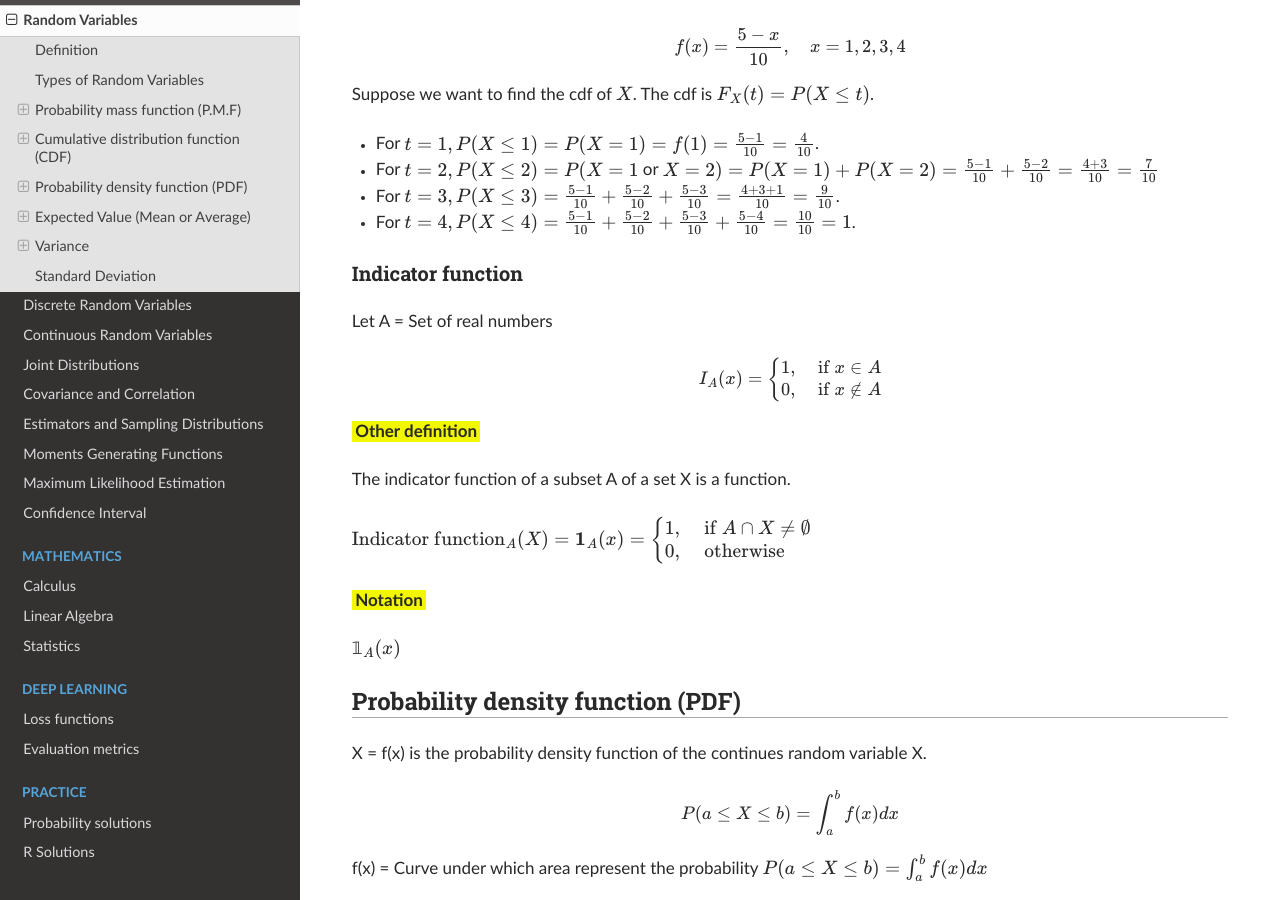
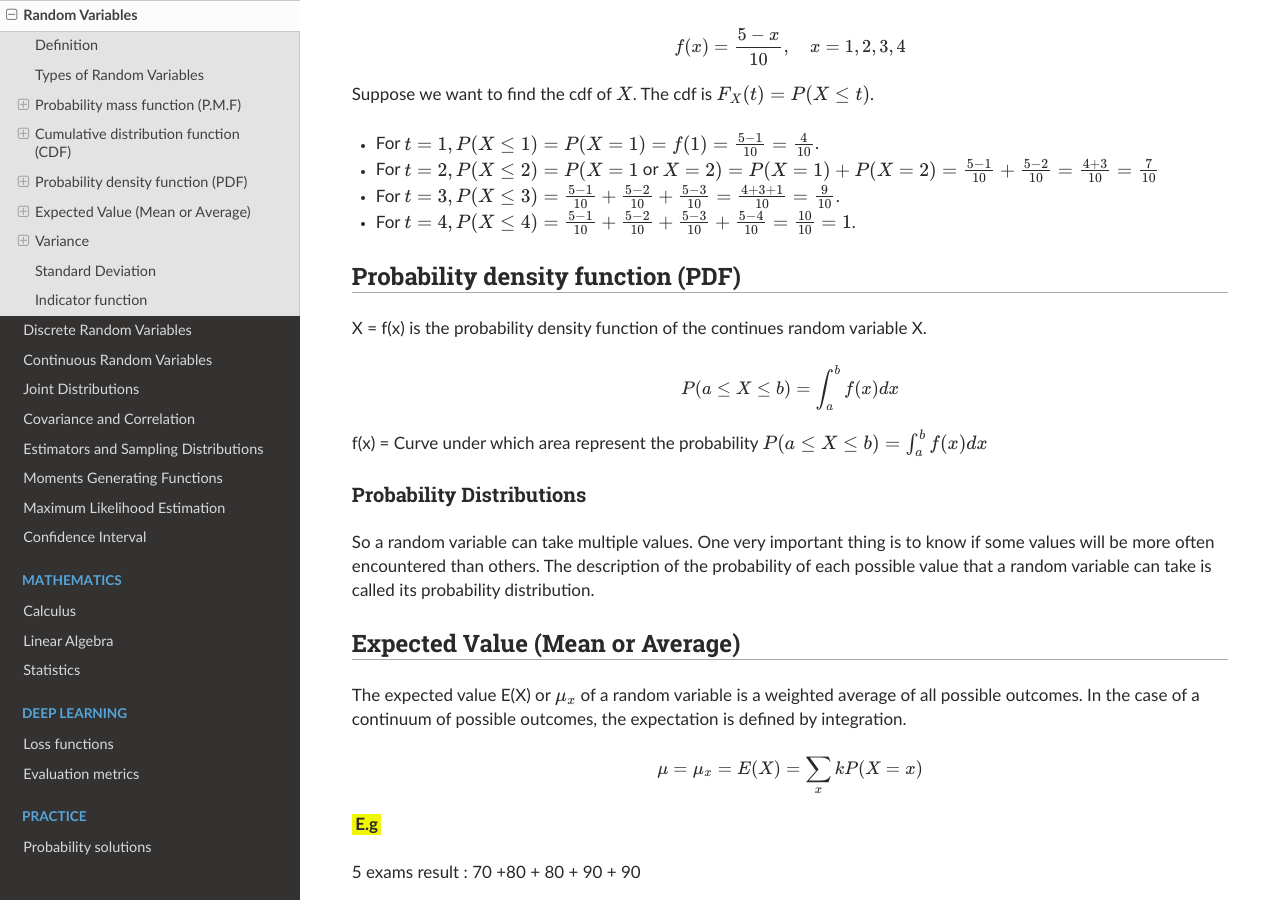
Before and after one commit to akkefa/ml-notes, a Sphinx documentation site: the page built from docs/probability/random_variable.md, in a window 1280 px wide and 900 px high, scrolled down 2409 px. Built offline with Sphinx 7.4.7 and the Read the Docs theme 2.0.0, drawn with Linux system fonts in a browser that asks for light colours; some of the changed text lies outside the part shown.

Commit message:
new changes

```diff
--- a/docs/probability/random_variable.md
+++ b/docs/probability/random_variable.md
@@ -106,24 +106,6 @@
 - For $t=2, P(X \leq 2)=P(X=1$ or $X=2)=P(X=1)+P(X=2)=\frac{5-1}{10}+\frac{5-2}{10}=\frac{4+3}{10}=\frac{7}{10}$
 - For $t=3, P(X \leq 3)=\frac{5-1}{10}+\frac{5-2}{10}+\frac{5-3}{10}=\frac{4+3+1}{10}=\frac{9}{10}$.
 - For $t=4, P(X \leq 4)=\frac{5-1}{10}+\frac{5-2}{10}+\frac{5-3}{10}+\frac{5-4}{10}=\frac{10}{10}=1$.
-
-### Indicator function
-
-Let A = Set of real numbers
-
-$$
-I_{A}(x)= \begin{cases}1, & \text { if } x \in A \\ 0, & \text { if } x \notin A\end{cases}
-$$
-
-**Other definition**
-
-The indicator function of a subset A of a set X is a function.
-
-$\text{Indicator function}_{A}(X) = \mathbf{1}_A(x) =\begin{cases} 1, & \text { if } A \cap X \neq \emptyset \\ 0, & \text { otherwise }\end{cases}$
-
-**Notation**
-
-$\mathbb{1} _{A}(x)$
 
 ## Probability density function (PDF)
 
```
Also changed, not shown: other parts of docs/probability/random_variable.md (+18 -0 lines).
